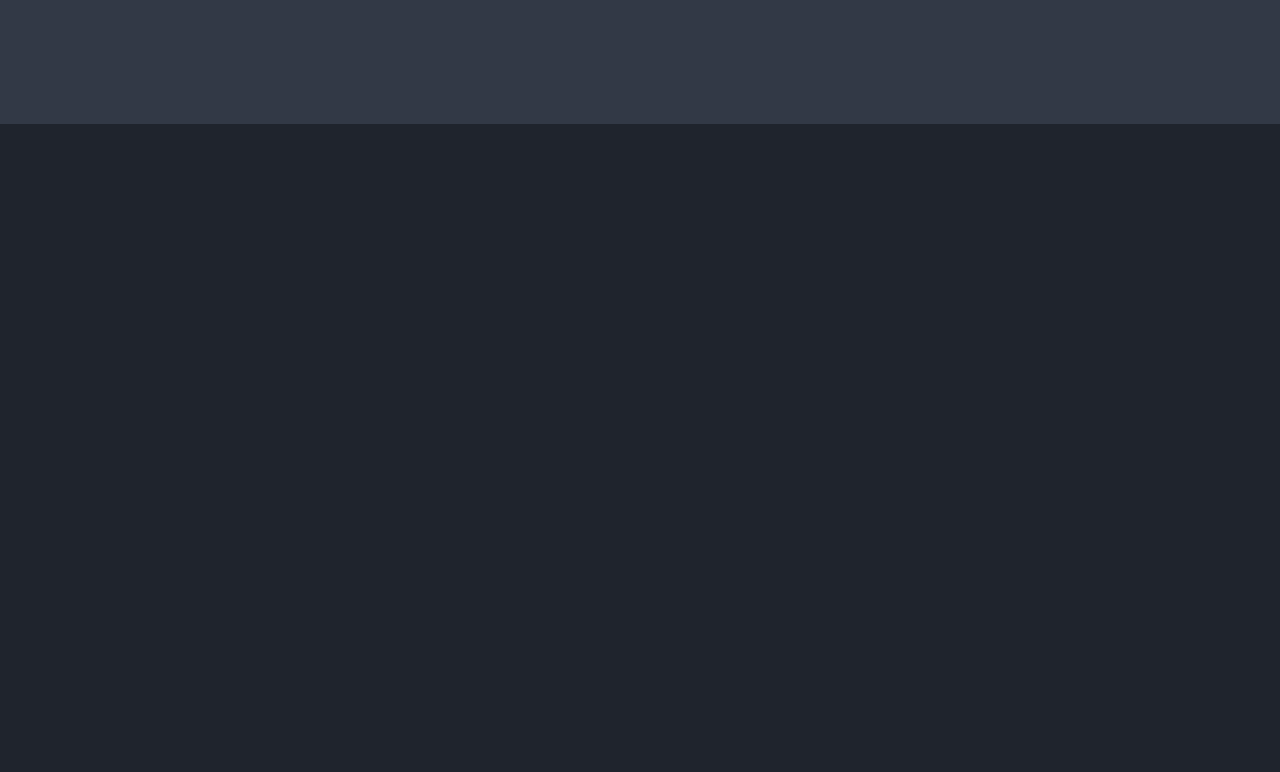
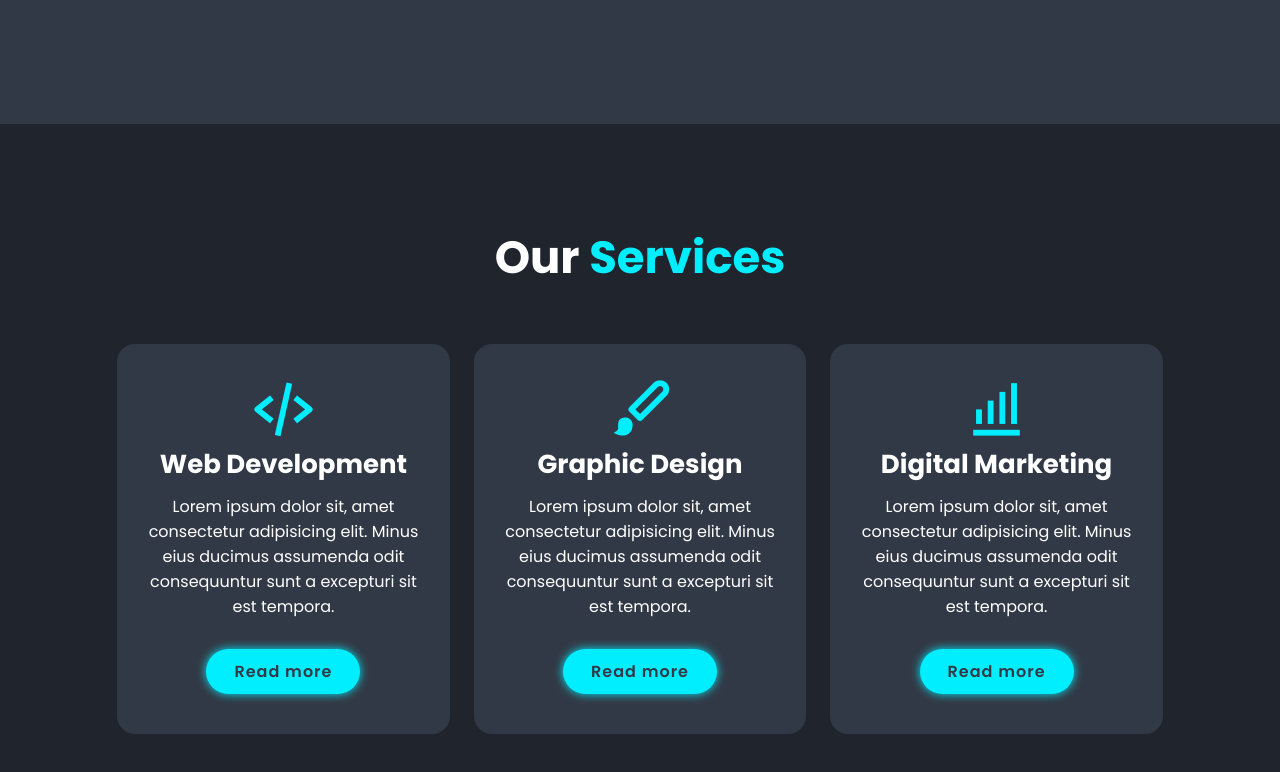
Before and after one commit to prakharsharma13/react-portfolio, a React (Vite) app: page / in a window 1280 px wide. Shown: the part 1476-2248 px from the top of the page. Before the commit the page ends 1600 px from the top, so only its background shows below. Built offline with nearby package versions, Linux system fonts and the light colour scheme.

Commit message:
services page completed

```diff
--- a/src/App.jsx
+++ b/src/App.jsx
@@ -3,6 +3,7 @@ import "./App.css"
 import Navbar from './components/Navbar/Navbar';
 import Home from './components/Home/Home';
 import About from './components/About/About';
+import Services from './components/services/Services';
 
 const App = () => {
   return (
@@ -10,6 +11,7 @@ const App = () => {
       <Navbar />
       <Home />
       <About />
+      <Services />
     </div>
   )
 }
--- /dev/null
+++ b/src/components/services/Services.css
@@ -0,0 +1,41 @@
+.services h2{
+    margin-bottom: 5rem;
+}
+
+.services-container{
+    display: flex;
+    justify-content: center;
+    align-items: center;
+    flex-wrap: wrap;
+    gap: 2rem;
+}
+
+.services-container .services-box{
+    flex: 1 1 30rem;
+    background: var(--second-bg-color);
+    padding: 3rem 2rem 4rem;
+    border-radius: 2rem;
+    text-align: center;
+    border: .2rem solid var(--bg-color);
+    cursor: pointer;
+    transition: .5s ease;
+}
+
+.services-container .services-box:hover{
+    border-color: var(--main-color);
+    transform: scale(1.02);
+}
+
+.services-box i{
+    font-size: 7rem;
+    color: var(--main-color);
+}
+
+.services-box h3{
+    font-size: 2.6rem;
+}
+
+.services-box p{
+    font-size: 1.6rem;
+    margin: 1rem 0 3rem;
+}
--- /dev/null
+++ b/src/components/services/Services.jsx
@@ -0,0 +1,35 @@
+import React from 'react';
+import "./Services.css"
+
+const Services = () => {
+  return (
+    <section className="services" id="services">
+        <h2 className="heading">Our <span>Services</span></h2>
+
+        <div className="services-container">
+            <div className="services-box">
+                <i class="bx bx-code-alt"></i>
+                <h3>Web Development</h3>
+                <p>Lorem ipsum dolor sit, amet consectetur adipisicing elit. Minus eius ducimus assumenda odit consequuntur sunt a excepturi sit est tempora.</p>
+                <a href="#" className="btn">Read more</a>
+            </div>
+
+            <div className="services-box">
+                <i class="bx bxs-paint"></i>
+                <h3>Graphic Design</h3>
+                <p>Lorem ipsum dolor sit, amet consectetur adipisicing elit. Minus eius ducimus assumenda odit consequuntur sunt a excepturi sit est tempora.</p>
+                <a href="#" className="btn">Read more</a>
+            </div>
+
+            <div className="services-box">
+                <i class="bx bx-bar-chart-alt"></i>
+                <h3>Digital Marketing</h3>
+                <p>Lorem ipsum dolor sit, amet consectetur adipisicing elit. Minus eius ducimus assumenda odit consequuntur sunt a excepturi sit est tempora.</p>
+                <a href="#" className="btn">Read more</a>
+            </div>
+        </div>
+    </section>
+  )
+}
+
+export default Services
```
